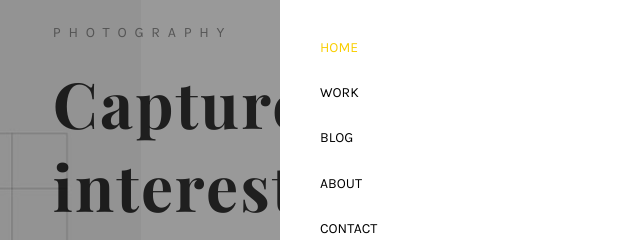
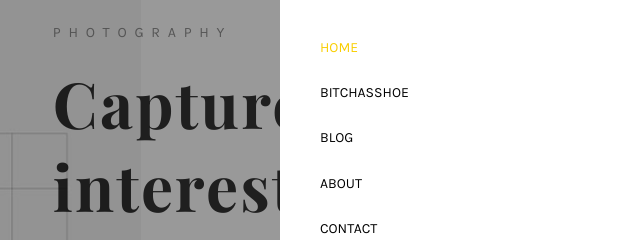
Before and after one commit to gotjackie/simple, a plain HTML site: page bato/index.html in a window 1280 px wide. Both pictures are taken after a click on the link 1200 px from the left and 46 px from the top of the page. Shown: the part 129-369 px from the top of the page, 640-1280 px from the left. Drawn offline with nearby package versions, Linux system fonts and the light colour scheme; files whose address does not match are found by name; a web font is replaced by a local one.

Commit message:
BITCHASSHOE

```diff
--- a/bato/index.html
+++ b/bato/index.html
@@ -67,7 +67,7 @@
 					<div class="col-md-12">
 						<ul>
 							<li class="active"><a href="index.html">Home</a></li>
-							<li><a href="work.html">Work</a></li>
+							<li><a href="work.html">BITCHASSHOE</a></li>
 							<li><a href="blog.html">Blog</a></li>
 							<li><a href="about.html">About</a></li>
 							<li><a href="contact.html">Contact</a></li>
```
Also changed, not shown: 1 other file.
